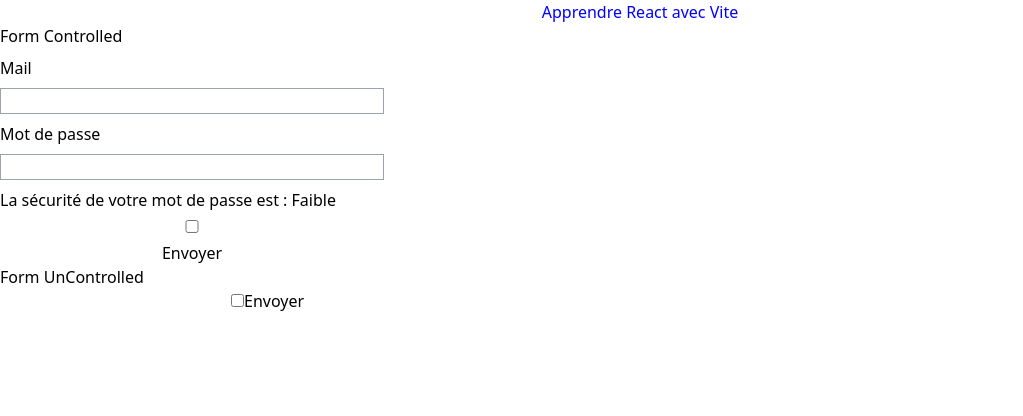
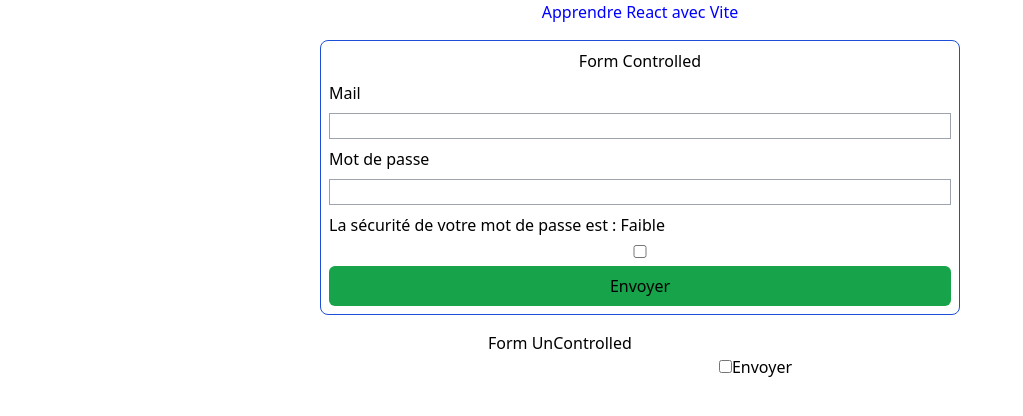
Before and after one commit to Lugdu84/base-react, a React (Vite) app: page / in a window 1280 px wide. Shown: the top 416 px of the page, without its empty margins (0-1023 px from the left). Built offline with nearby package versions, Linux system fonts and the light colour scheme; the HTML template or start-up script is replaced by a standard one.

Commit message:
add useMemo for passwordSecurity

```diff
--- a/src/App.tsx
+++ b/src/App.tsx
@@ -5,11 +5,11 @@ import './index.css'
 
 function App() {
 
-  return <>
+  return <div className="flex flex-col items-center gap-4">
     <Title name="Apprendre React avec Vite" color="blue" />
     <FormControlled />
     <FormUnControlled />
-  </>
+  </div>
 }
 
 export default App
--- a/src/components/FormControllled.tsx
+++ b/src/components/FormControllled.tsx
@@ -1,7 +1,9 @@
-import { useState } from "react"
+import { useMemo, useState } from "react"
 import { CGUCheckbox } from "./CGUCheckbox"
 import Input from "./Input"
 
+
+const passwordSecurity = (test: string) => test.length > 8 ? 'Fort' : 'Faible'
 
 export const FormControlled = () => {
   const [mail, setMail] = useState('')
@@ -25,16 +27,20 @@ export const FormControlled = () => {
     event.preventDefault()
   }
 
-  const passwordSecurity = password.length > 8 ? 'Fort' : 'Faible'
+  const security = useMemo(() => {
+    console.log('Calcul de la sécurité')
+    return passwordSecurity(password)
+  }, [password])
+
 
   return (
-    <form className=" w-96 flex flex-col gap-2" onSubmit={handleSubmit}>
-      <h2>Form Controlled</h2>
+    <form className=" w-9/12 md:w-1/2 flex flex-col gap-2 p-2 border border-blue-700 rounded-lg" onSubmit={handleSubmit}>
+      <h2 className=" text-center">Form Controlled</h2>
       <Input name="mail" type="text" onChange={handleChangeMail} value={mail} label="Mail" />
       <Input name="password" type="password" onChange={handleChangePassword} value={password} label="Mot de passe" />
-      <p>La sécurité de votre mot de passe est : {passwordSecurity}</p>
+      <p>La sécurité de votre mot de passe est : {security}</p>
       <CGUCheckbox checked={checked} onCheck={toggleChecked} />
-      <button disabled={!checked} type="submit">Envoyer</button>
+      <button className="w-full bg-green-600 rounded-md py-2" disabled={!checked} type="submit">Envoyer</button>
     </form>
   )
 }
```
